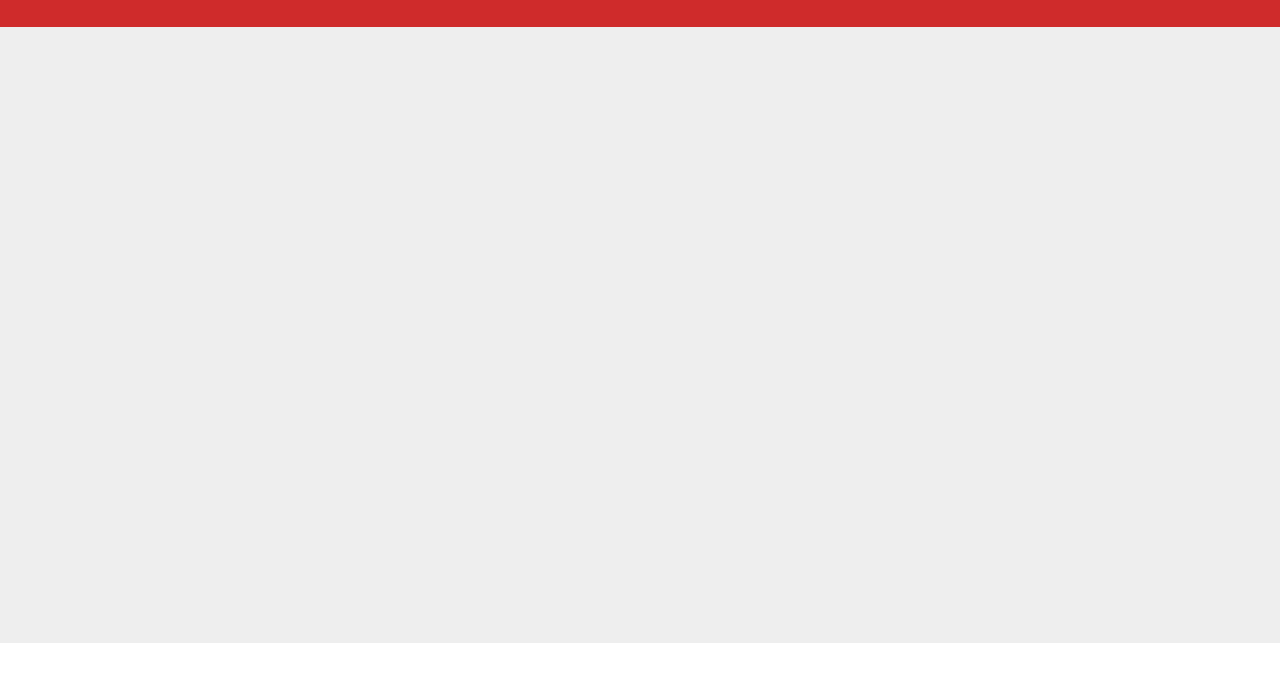
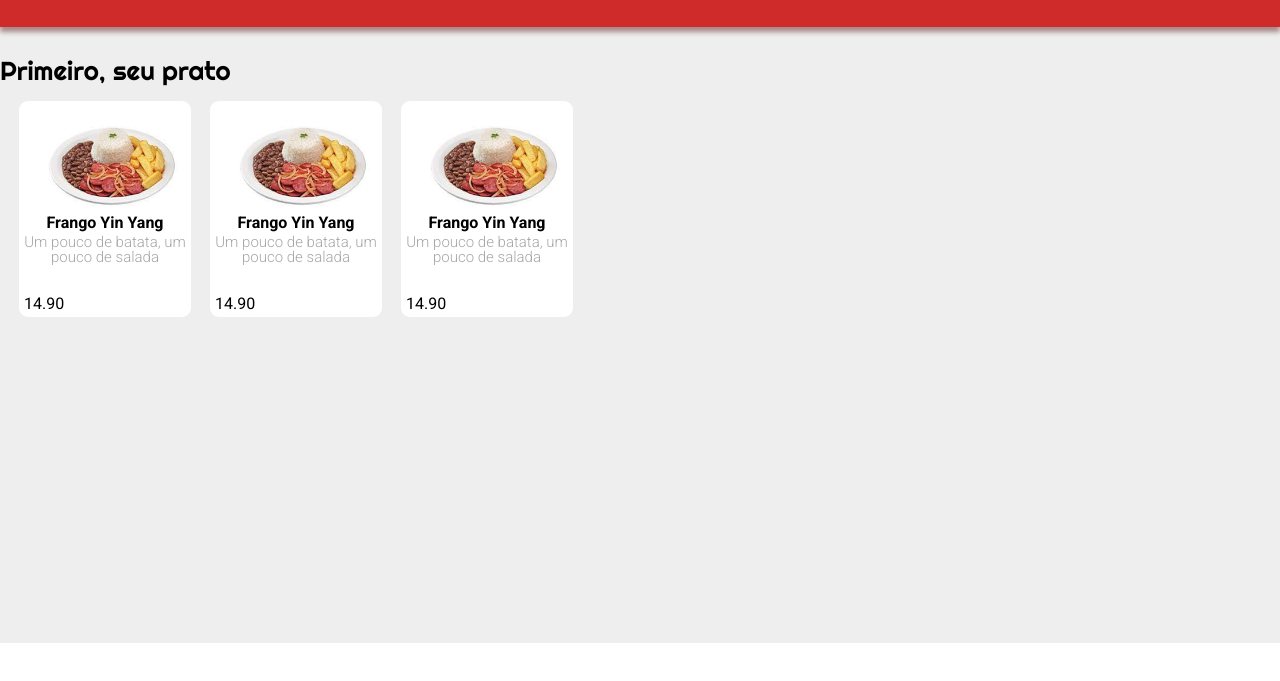
Before and after one commit to mariajardim01/DrivenEats, a plain HTML site: page index.html in a window 1280 px wide. Shown: the part 65-746 px from the top of the page. Drawn offline with Linux system fonts and the light colour scheme.

Commit message:
prato pronto

```diff
--- a/index.html
+++ b/index.html
@@ -13,7 +13,41 @@
         <div class="logo">DrivenEats</div>
         <div class="sub-titulo">Sua comida em 6 minutos</div>
     </div>
-    <div class="content"></div>
+    <div class="content">
+        <div class="pratos">
+            <div class="frase">Primeiro, seu prato</div>
+            <div class="opcoes">
+            <div class="exibicao">
+                <div class="prato">
+                    <img src="projeto__driven-eats__imagens/projeto__driven-eats__imagens/pf_calabresa.png"/>
+                    <div class="titulo">Frango Yin Yang</div>
+                    <div class="descricao">Um pouco de batata, um pouco de salada</div>
+                    <div class="preco">14.90</div>
+
+                </div>
+            </div>
+            <div class="exibicao">
+                <div class="prato">
+                    <img src="projeto__driven-eats__imagens/projeto__driven-eats__imagens/pf_calabresa.png"/>
+                    <div class="titulo">Frango Yin Yang</div>
+                    <div class="descricao">Um pouco de batata, um pouco de salada</div>
+                    <div class="preco">14.90</div>
+
+                </div>
+            </div>
+            <div class="exibicao">
+                <div class="prato">
+                    <img src="projeto__driven-eats__imagens/projeto__driven-eats__imagens/pf_calabresa.png"/>
+                    <div class="titulo">Frango Yin Yang</div>
+                    <div class="descricao">Um pouco de batata, um pouco de salada</div>
+                    <div class="preco">14.90</div>
+
+                </div>
+            </div>
+            </div>
+
+        </div>
+    </div>
     <div class="bottom"></div>
 
 </body>
@@ -39,6 +73,7 @@
         position: fixed;
         top: 0;
         padding-left: 21px ;
+        box-shadow: 0px 5px 5px rgb(167, 135, 135);
     }
     .bottom {
         background-color: #FFFFFF;
@@ -48,6 +83,7 @@
         bottom: 0;
     }
     .content {
+        height: calc(100vh - 184px);
 
 
     }
@@ -66,5 +102,59 @@
         font-size: 18px;
         color: #FFFFFF;
     }
+    .frase {
+        padding-top: 31px;
+        font-family: "Righteous", serif;
+        font-size: 26px;
+        font-weight: 400;
+    }
+
+    .exibicao {
+        position: relative;
+        height: 216px;
+        width: 172px;
+        background-color: #FFFFFF;
+        border-radius: 9px;
+        margin-left: 19px;
+        align-items: center;
+        text-align: center;
+    }
+
+    img {
+       height: 87px;
+       width: 144px;
+       border-radius: 4px;
+       margin-top: 19px;
+       margin-left: 14px;
+
+    }
+    .titulo {
+        font-size: 16px;
+        font-weight: 700;
+        font-family: "Roboto", serif;
+        margin-top: 5px;
+    }
+    .descricao {
+        font-family: "Roboto", serif;
+        font-weight: 300;
+        font-size: 15px;
+        color: #A6A6A6;
+        margin-top: 4px;
+    }
+    .preco {
+        position:absolute;
+        bottom: 5px;
+        left: 5px;
+        margin-top: 4px;
+        font-family: "Roboto", serif;
+        font-weight: 400;
+        font-size: 16px;
+
+    }
+    .opcoes {
+        display: flex;
+        overflow:scroll;
+        margin-top: 17px ;
+    }
 
     </style>
```
Also changed, not shown: projeto__driven-eats__imagens/projeto__driven-eats__imagens/brownie.jpg (added), projeto__driven-eats__imagens/projeto__driven-eats__imagens/coca.png (added), projeto__driven-eats__imagens/projeto__driven-eats__imagens/fanta.png (added), projeto__driven-eats__imagens/projeto__driven-eats__imagens/mouse.jpg (added), projeto__driven-eats__imagens/projeto__driven-eats__imagens/pf_calabresa.png (added), projeto__driven-eats__imagens/projeto__driven-eats__imagens/pf_carne.jpg (added), projeto__driven-eats__imagens/projeto__driven-eats__imagens/pf_frango.jpg (added), projeto__driven-eats__imagens/projeto__driven-eats__imagens/pudim.jpg (added), projeto__driven-eats__imagens/projeto__driven-eats__imagens/suco.png (added).
